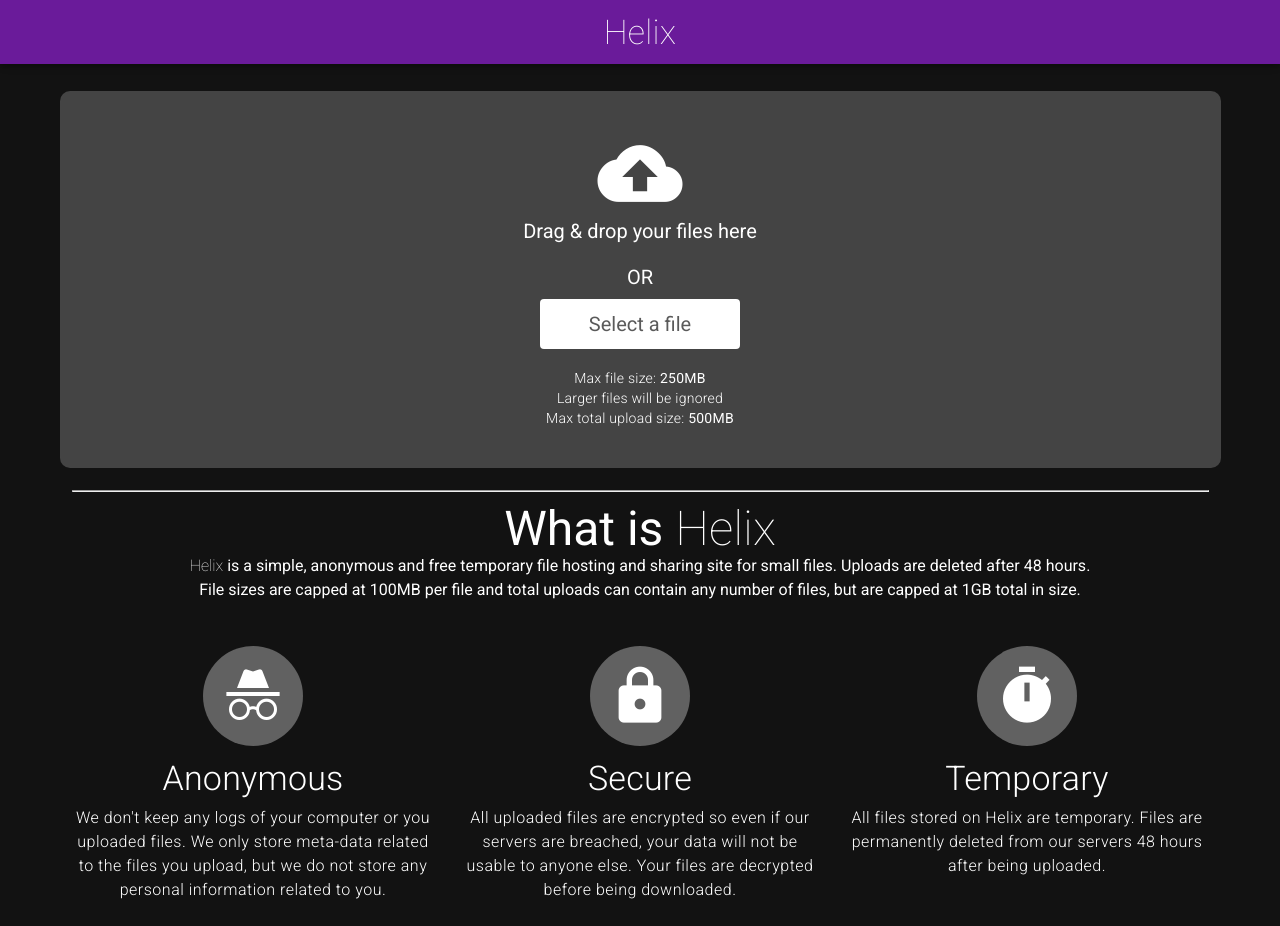
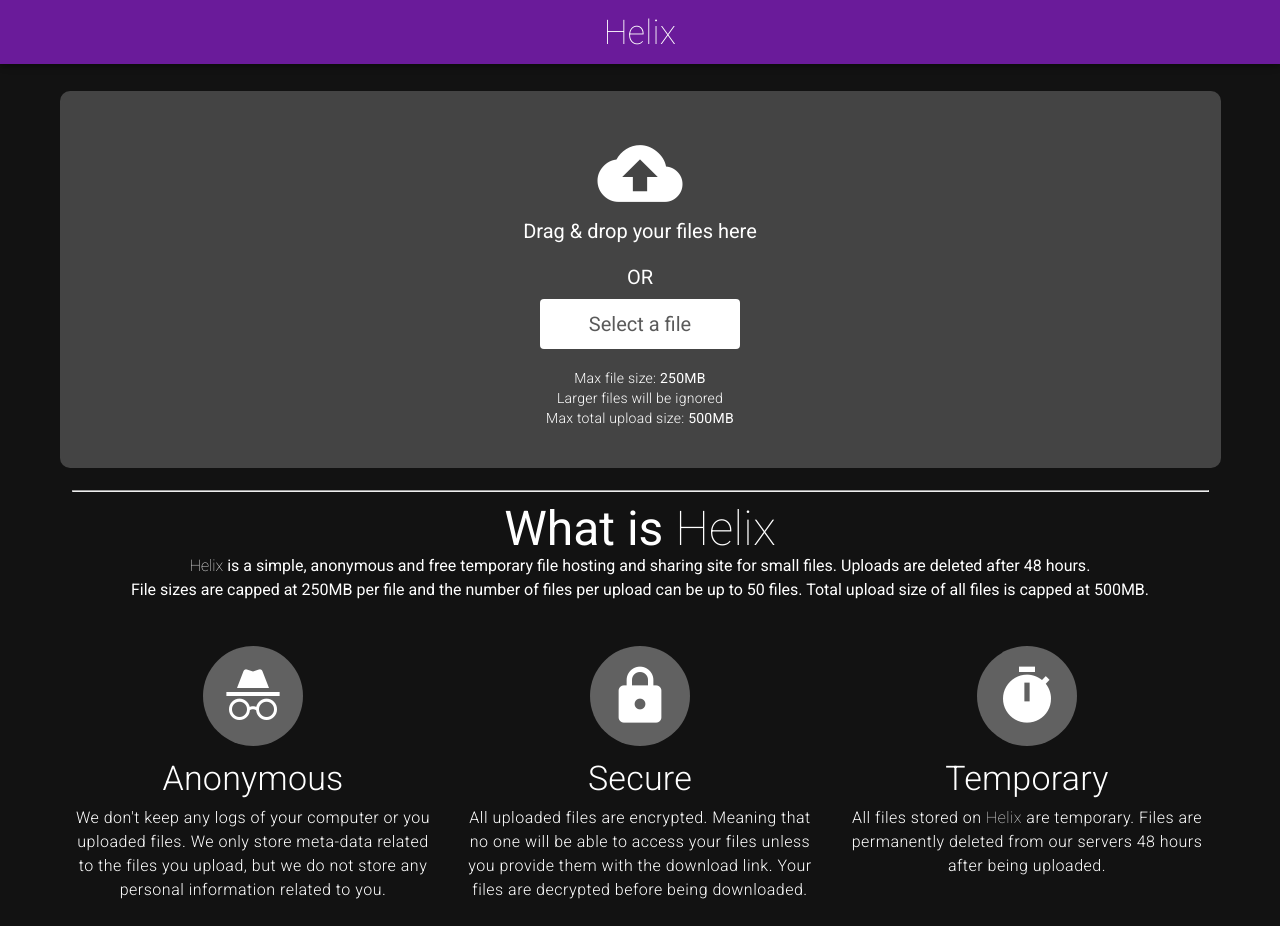
Before and after one commit to XanCeegor/helix_frontend, a Vue app: page / in a window 1280 px wide. Built offline with nearby package versions, Linux system fonts and the light colour scheme; what vue-clipboard2, vue-swal would draw is missing.

Commit message:
update some info on the homepage

```diff
--- a/src/views/Home.vue
+++ b/src/views/Home.vue
@@ -15,7 +15,7 @@
       <v-row justify="center" class="text-center">
         <div>
           <span class="font-weight-thin">Helix</span> is a simple, anonymous and free temporary file hosting and sharing site for small files. Uploads are deleted after 48 hours.
-          <div>File sizes are capped at 100MB per file and total uploads can contain any number of files, but are capped at 1GB total in size.</div>
+          <div>File sizes are capped at 250MB per file and the number of files per upload can be up to 50 files. Total upload size of all files is capped at 500MB.</div>
         </div>
       </v-row>
       <br />
@@ -36,16 +36,17 @@
           <div class="display-1 font-weight-light mt-3">Secure</div>
           <div
             class="body-1 font-weight-light mt-2"
-          >All uploaded files are encrypted so even if our servers are breached, your data will not be usable to anyone else. Your files are decrypted before being downloaded.</div>
+          >All uploaded files are encrypted. Meaning that no one will be able to access your files unless you provide them with the download link. Your files are decrypted before being downloaded.</div>
         </v-col>
         <v-col>
           <v-avatar color="grey darken-2" size="100">
             <v-icon size="64">mdi-timer</v-icon>
           </v-avatar>
           <div class="display-1 font-weight-light mt-3">Temporary</div>
-          <div
-            class="body-1 font-weight-light mt-2"
-          >All files stored on Helix are temporary. Files are permanently deleted from our servers 48 hours after being uploaded.</div>
+          <div class="body-1 font-weight-light mt-2">
+            All files stored on
+            <span class="font-weight-thin">Helix</span> are temporary. Files are permanently deleted from our servers 48 hours after being uploaded.
+          </div>
         </v-col>
       </v-row>
     </v-container>
```
